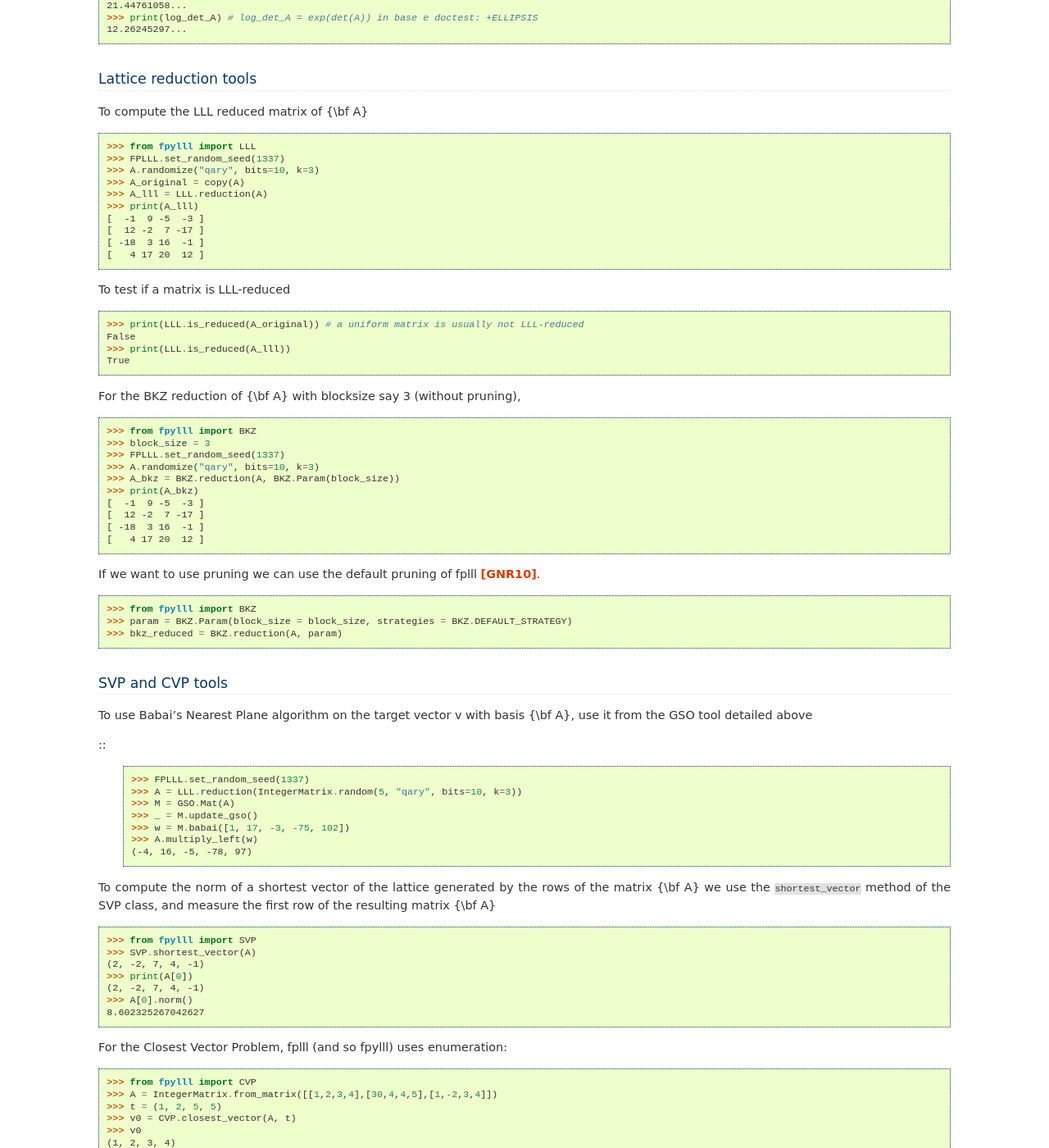
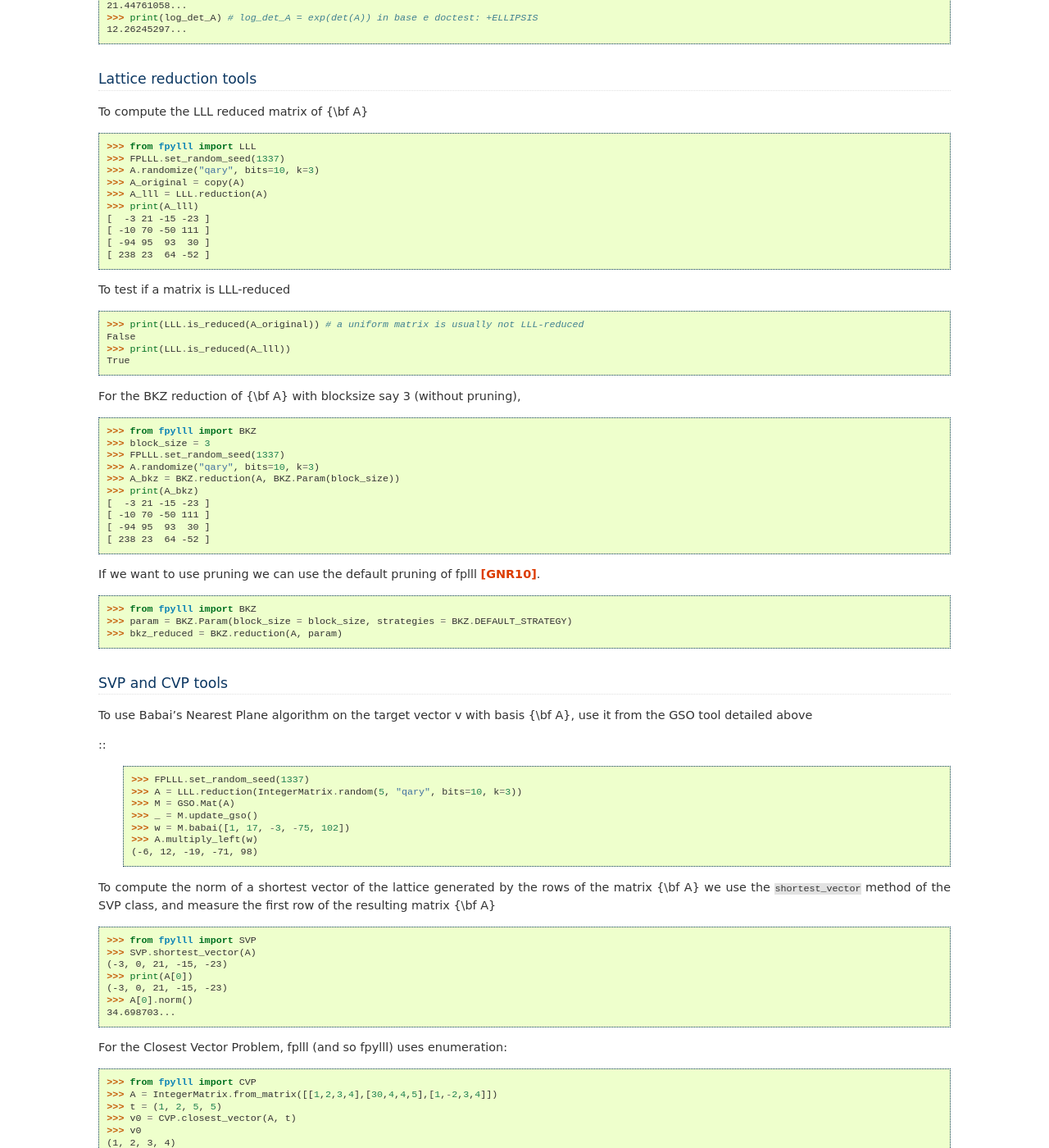
Before and after one commit to fplll/fpylll, a Sphinx documentation site: the page built from docs/tutorial.rst, in a window 1280 px wide and 1400 px high, scrolled down 1806 px. Shown: the whole window at 82% size. Built offline with Sphinx 7.4.7, drawn with Linux system fonts in a browser that asks for light colours.

Commit message:
Update doctest

```diff
--- a/docs/tutorial.rst
+++ b/docs/tutorial.rst
@@ -138,10 +138,10 @@
     >>> A_original = copy(A)
     >>> A_lll = LLL.reduction(A)
     >>> print(A_lll)
-    [  -1  9 -5  -3 ]
-    [  12 -2  7 -17 ]
-    [ -18  3 16  -1 ]
-    [   4 17 20  12 ]
+    [  -3 21 -15 -23 ]
+    [ -10 70 -50 111 ]
+    [ -94 95  93  30 ]
+    [ 238 23  64 -52 ]
 
 To test if a matrix is LLL-reduced
 
@@ -162,10 +162,10 @@
     >>> A.randomize("qary", bits=10, k=3)
     >>> A_bkz = BKZ.reduction(A, BKZ.Param(block_size))
     >>> print(A_bkz)
-    [  -1  9 -5  -3 ]
-    [  12 -2  7 -17 ]
-    [ -18  3 16  -1 ]
-    [   4 17 20  12 ]
+    [  -3 21 -15 -23 ]
+    [ -10 70 -50 111 ]
+    [ -94 95  93  30 ]
+    [ 238 23  64 -52 ]
 
 If we want to use pruning we can use the default pruning of fplll [GNR10]_.
 
@@ -188,7 +188,7 @@
     >>> _ = M.update_gso()
     >>> w = M.babai([1, 17, -3, -75, 102])
     >>> A.multiply_left(w)
-    (-4, 16, -5, -78, 97)
+    (-6, 12, -19, -71, 98)
 
 To compute the norm of a shortest vector of the lattice generated by the rows of the matrix :math:`{\bf A}` we use the ``shortest_vector`` method of the SVP class, and measure the first row of the resulting matrix :math:`{\bf A}`
 
@@ -196,11 +196,11 @@
 
     >>> from fpylll import SVP
     >>> SVP.shortest_vector(A)
-    (2, -2, 7, 4, -1)
+    (-3, 0, 21, -15, -23)
     >>> print(A[0])
-    (2, -2, 7, 4, -1)
+    (-3, 0, 21, -15, -23)
     >>> A[0].norm()
-    8.602325267042627
+    34.698703...
 
 For the Closest Vector Problem, fplll (and so fpylll) uses enumeration::
 
```
Also changed, not shown: 5 other files.
